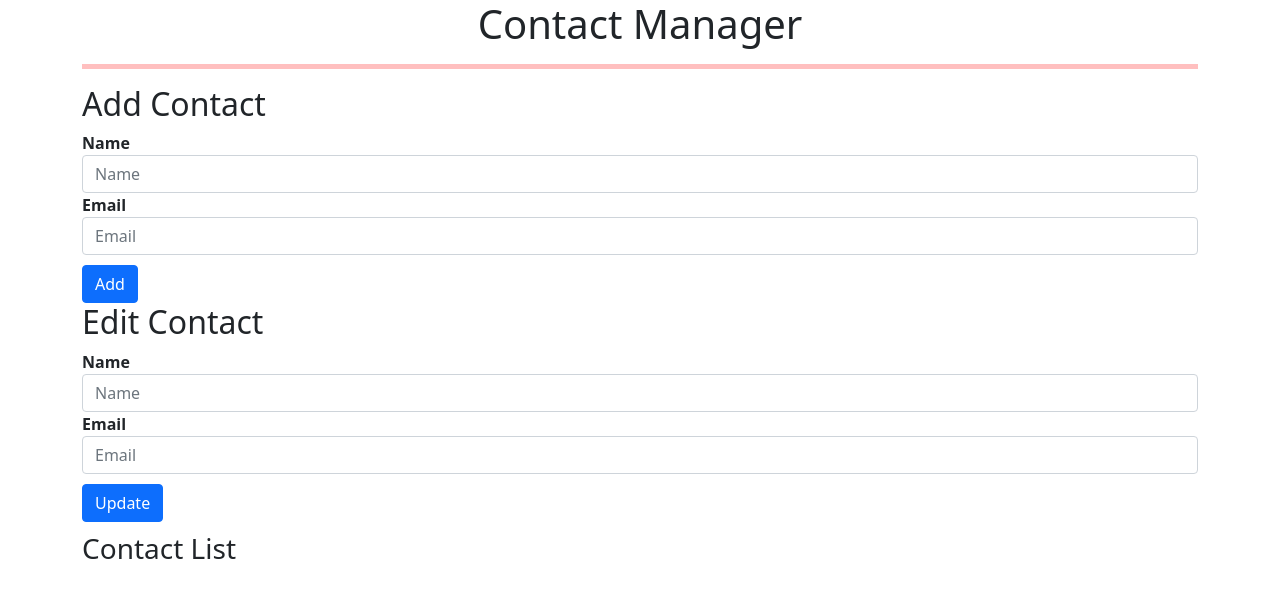
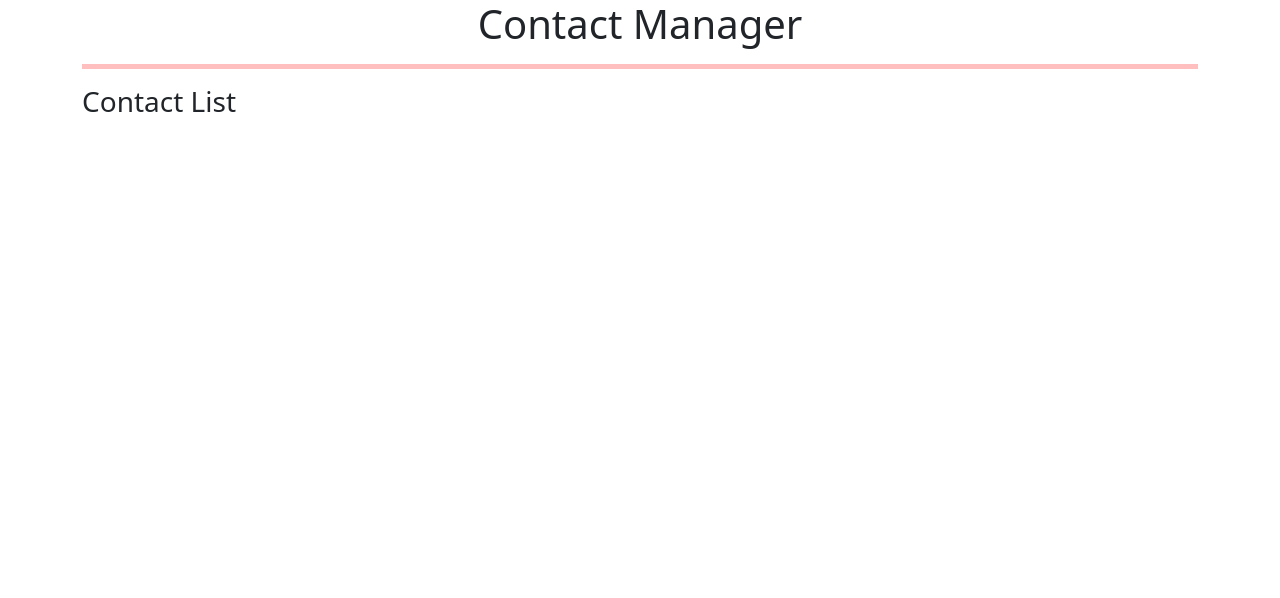
Before and after one commit to enowmbi/contact-list, a React (Create React App) app: page / in a window 1280 px wide. Shown: the top 598 px of the page. Built offline with nearby package versions, Linux system fonts and the light colour scheme.

Commit message:
Add routing of components

```diff
--- a/src/App.js
+++ b/src/App.js
@@ -1,4 +1,5 @@
 import React,{ useState, useEffect } from 'react'
+import {Route, Routes, Link } from 'react-router-dom'
 import Header from './components/Header'
 import AddContactForm from './components/AddContactForm'
 import EditContactForm from './components/EditContactForm'
@@ -42,19 +43,33 @@ const retrievedContacts = JSON.parse(localStorage.getItem(LOCAL_STORAGE_KEY))
     return (
         <React.Fragment>
         <Header />
-      <AddContactForm
+        <Routes>
+        <Route path="/add"
+        element ={
+            <AddContactForm {...props}
             addContactHandler = {addContactHandler}
             />
+        }
+        />
 
-      <EditContactForm
+        <Route path='/edit'
+        element ={
+            <EditContactForm {...props}
             updateContactHandler = {updateContactHandler}
             />
+        }
+        />
 
-      <ContactList
+        <Route path="/"
+        element={
+            <ContactList {...props}
             contacts={contacts}
             handleDeleteContact = {handleDeleteContact}
             handleUpdateContact = {handleUpdateContact}
             />
+        }
+        />
+        </Routes>
         </React.Fragment>
     );
 }
--- a/src/index.js
+++ b/src/index.js
@@ -1,12 +1,15 @@
 import React from 'react';
 import ReactDOM from 'react-dom';
+import {BrowserRouter as Router} from 'react-router-dom'
 import './index.css';
 import App from './App';
 import reportWebVitals from './reportWebVitals';
 
 ReactDOM.render(
   <React.StrictMode>
+    <Router>
     <App />
+    </Router>
   </React.StrictMode>,
   document.getElementById('root')
 );
```
Lines whose indentation alone changed are shown as unchanged.
